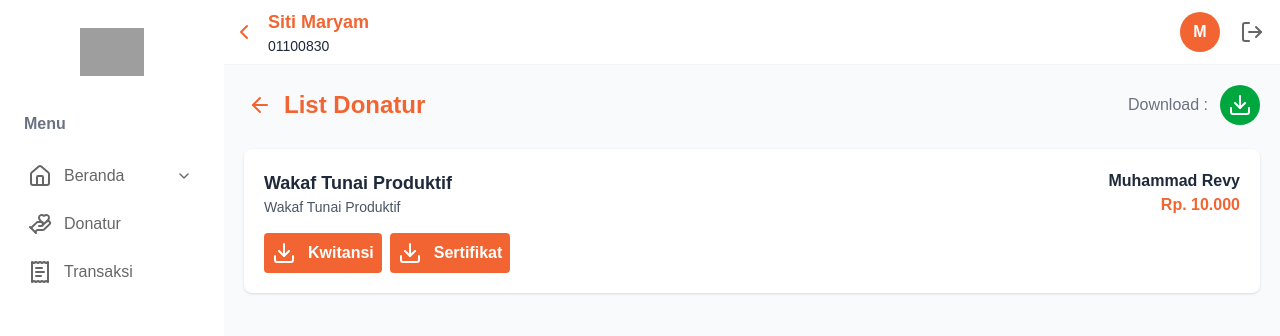
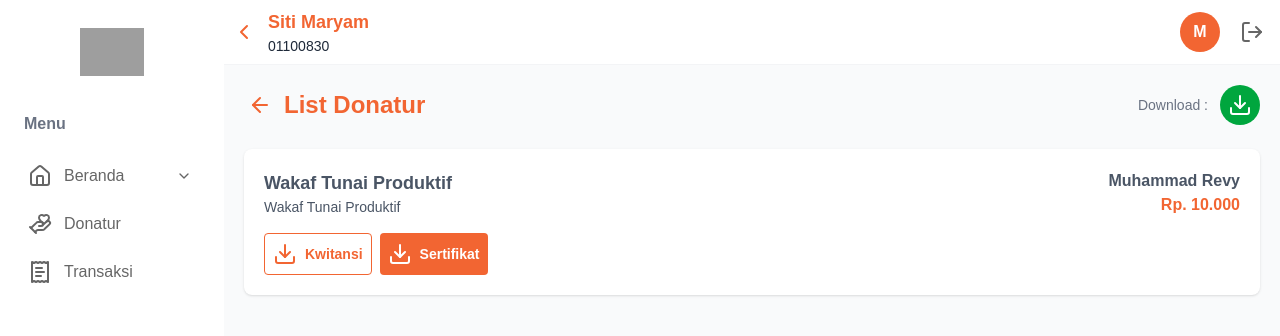
Before and after one commit to MuhammadRevy49/zams, a Next.js app: page /detailDonasi/1 in a window 1280 px wide. Shown: the top 336 px of the page. Built offline with nearby package versions, Linux system fonts and the light colour scheme; grey boxes are pictures that could not be loaded.

Commit message:
Bismillah: upt button

```diff
--- a/app/detailDonasi/[id]/page.jsx
+++ b/app/detailDonasi/[id]/page.jsx
@@ -14,7 +14,7 @@ export default function DetailDonasi() {
                 <div className="flex flex-row items-center justify-between w-full">
                     <h1 className="md:text-2xl text-xl text-[#F26532] font-bold p-1 mr-3">List Donatur</h1>
                     <div className="flex items-center">
-                        <p className="mr-3 text-gray-500 select-none">Download : </p>
+                        <p className="mr-3 text-gray-500 select-none text-sm">Download : </p>
                         <button className="p-2 bg-green-600 text-white hover:bg-green-700 hover:cursor-pointer transition-all rounded-full"><Download /></button>
                     </div>
                 </div>
@@ -23,17 +23,17 @@ export default function DetailDonasi() {
                 <div className="bg-white p-5 w-full flex-1 shadow rounded-lg justify-between">
                     <div className="mb-4 flex flex-row justify-between">
                         <div>
-                            <p className="font-bold text-gray-800 md:text-lg text-sm">Wakaf Tunai Produktif</p>
+                            <p className="font-bold text-gray-600 md:text-lg text-sm">Wakaf Tunai Produktif</p>
                             <p className="text-xs text-gray-600 md:text-sm">Wakaf Tunai Produktif</p>
                         </div>
                         <div className="flex flex-col text-right">
-                            <p className="font-bold text-gray-800">Muhammad Revy</p>
+                            <p className="font-bold text-gray-600">Muhammad Revy</p>
                             <p className="text-[#F26532] font-bold">Rp. 10.000</p>
                         </div>
                     </div>
                     <div className="flex flex-row md:justify-start space-x-2">
-                        <button className="flex flex-row items-center p-2 rounded font-bold text-white bg-[#F26532] hover:opacity-80 hover:cursor-pointer transition-all"><Download className="mr-3 text-white" />Kwitansi</button>
-                        <button className="flex flex-row items-center p-2 rounded font-bold text-white bg-[#F26532] hover:opacity-80 hover:cursor-pointer transition-all"><Download className="mr-3 text-white" />Sertifikat</button>
+                        <button className="flex flex-row items-center p-2 rounded font-bold text-[#F26532] bg-white border border-[#F26532] md:text-md text-sm hover:opacity-50 hover:cursor-pointer transition-all"><Download className="mr-2 text-[#F26532]" />Kwitansi</button>
+                        <button className="flex flex-row items-center p-2 rounded font-bold text-white bg-[#F26532] md:text-md text-sm hover:opacity-80 hover:cursor-pointer transition-all"><Download className="mr-2 text-white" />Sertifikat</button>
                     </div>
                 </div>
             </div>
--- a/app/detailProgram/[id]/page.jsx
+++ b/app/detailProgram/[id]/page.jsx
@@ -48,7 +48,7 @@ export default function DetailProgram() {
                         Detail Program
                     </h1>
                     <div className="flex items-center">
-                        <p className="mr-3 text-gray-500 select-none">Download : </p>
+                        <p className="mr-3 text-gray-500 select-none text-sm">Download : </p>
                         <button className="p-2 bg-green-600 text-white hover:bg-green-700 hover:cursor-pointer transition-all rounded-full">
                             <Download />
                         </button>
@@ -73,11 +73,11 @@ export default function DetailProgram() {
                     </div>
 
                     <div className="flex flex-row md:justify-start space-x-2">
-                        <button className="flex flex-row items-center p-2 rounded font-bold text-white bg-[#F26532] hover:opacity-80 hover:cursor-pointer transition-all">
-                            <Download className="mr-3 text-white" />Kwitansi
+                        <button className="flex flex-row items-center p-2 border border-[#F26532] rounded font-bold text-[#F26532] md:text-md text-sm bg-white hover:opacity-50 hover:cursor-pointer transition-all">
+                            <Download className="mr-2 text-[#F26532]" />Kwitansi
                         </button>
-                        <button className="flex flex-row items-center p-2 rounded font-bold text-white bg-[#F26532] hover:opacity-80 hover:cursor-pointer transition-all">
-                            <Download className="mr-3 text-white" />Sertifikat
+                        <button className="flex flex-row items-center p-2 rounded font-bold text-white md:text-md text-sm bg-[#F26532] hover:opacity-80 hover:cursor-pointer transition-all">
+                            <Download className="mr-2 text-white" />Sertifikat
                         </button>
                     </div>
                 </div>
```
